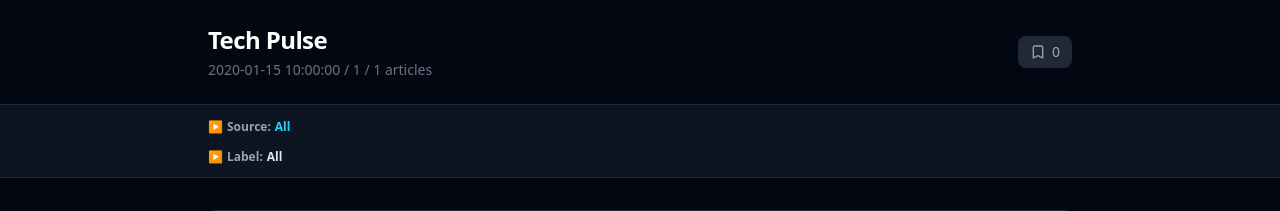
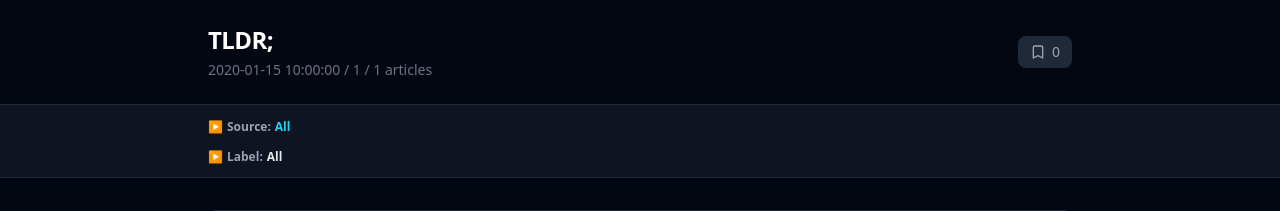
Before and after one commit to shu1007/news-curation, a Python web app: template templates/index.html.j2 in a window 1280 px wide. Shown: the top 211 px of the page. Run offline with Jinja, Linux system fonts and the light colour scheme; the template is opened without the code that fills it: most values are stand-ins (such as "Sample title", 1, 10 or a date in 2020); grey boxes marked "Sample" are stand-in pictures; some libraries are stand-ins or nearby versions.

Commit message:
サイト名をTLDR;に変更
Co-Authored-By: Claude Opus 4.6 <noreply@anthropic.com>

```diff
--- a/templates/index.html.j2
+++ b/templates/index.html.j2
@@ -3,14 +3,14 @@
 <head>
   <meta charset="UTF-8">
   <meta name="viewport" content="width=device-width, initial-scale=1.0">
-  <title>Tech Pulse</title>
+  <title>TLDR;</title>
   <script src="https://cdn.tailwindcss.com"></script>
 </head>
 <body class="bg-gray-950 min-h-screen text-gray-100">
   <header class="border-b border-gray-800">
     <div class="max-w-4xl mx-auto px-4 py-6 flex items-center justify-between">
       <div>
-        <h1 class="text-2xl font-bold tracking-tight text-white">Tech Pulse</h1>
+        <h1 class="text-2xl font-bold tracking-tight text-white">TLDR;</h1>
         <p class="mt-1 text-sm text-gray-500">{{ updated_at }} / <span id="visible-count">{{ total_count }}</span> / {{ total_count }} articles</p>
       </div>
       <button onclick="toggleBookmarkView()" id="bookmark-filter-btn"
@@ -149,7 +149,7 @@
     let activeLabel = '';
     let showingBookmarks = false;
 
-    const BOOKMARK_KEY = 'techpulse_bookmarks';
+    const BOOKMARK_KEY = 'tldr_bookmarks';
 
     function getBookmarks() {
       try { return JSON.parse(localStorage.getItem(BOOKMARK_KEY)) || []; }
```
